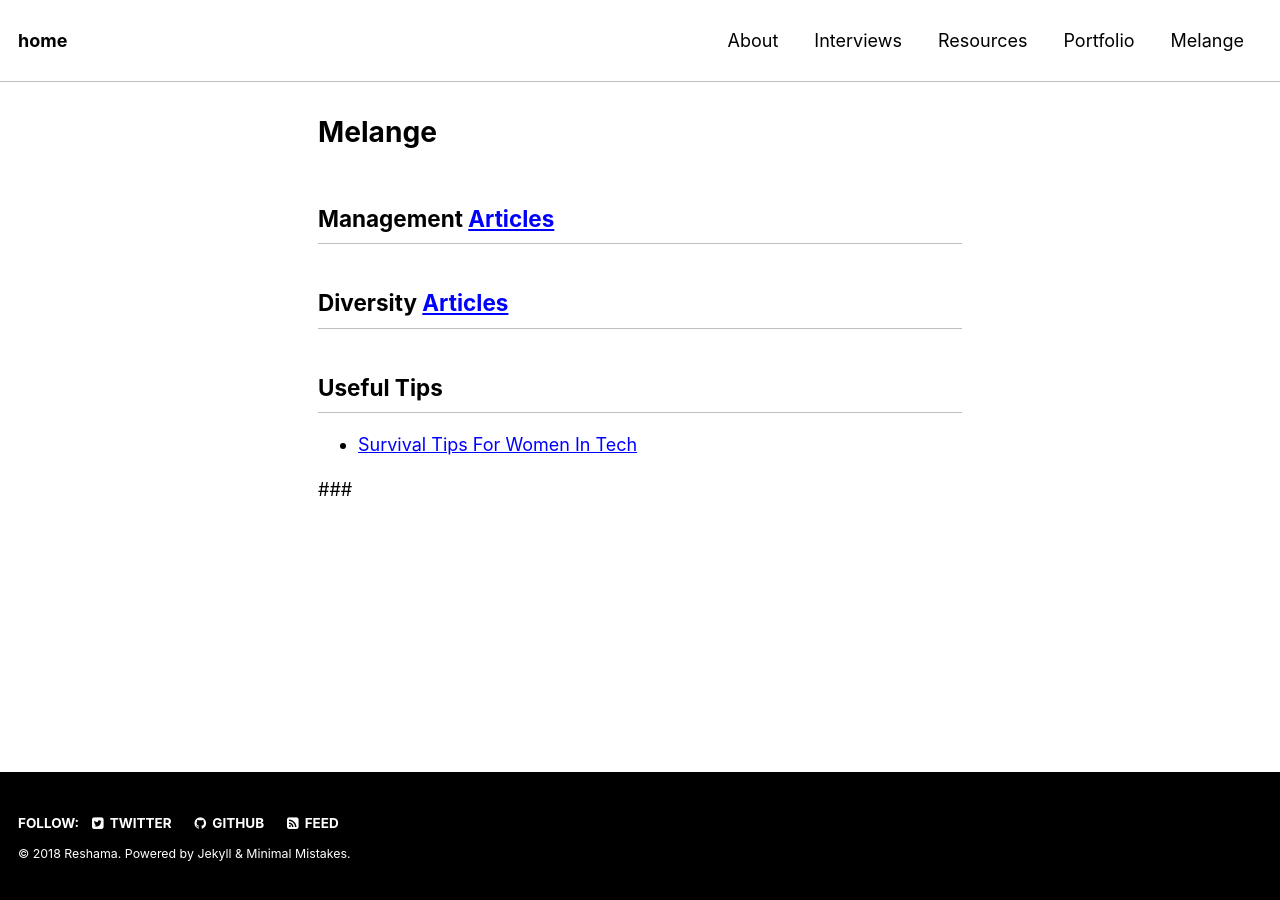
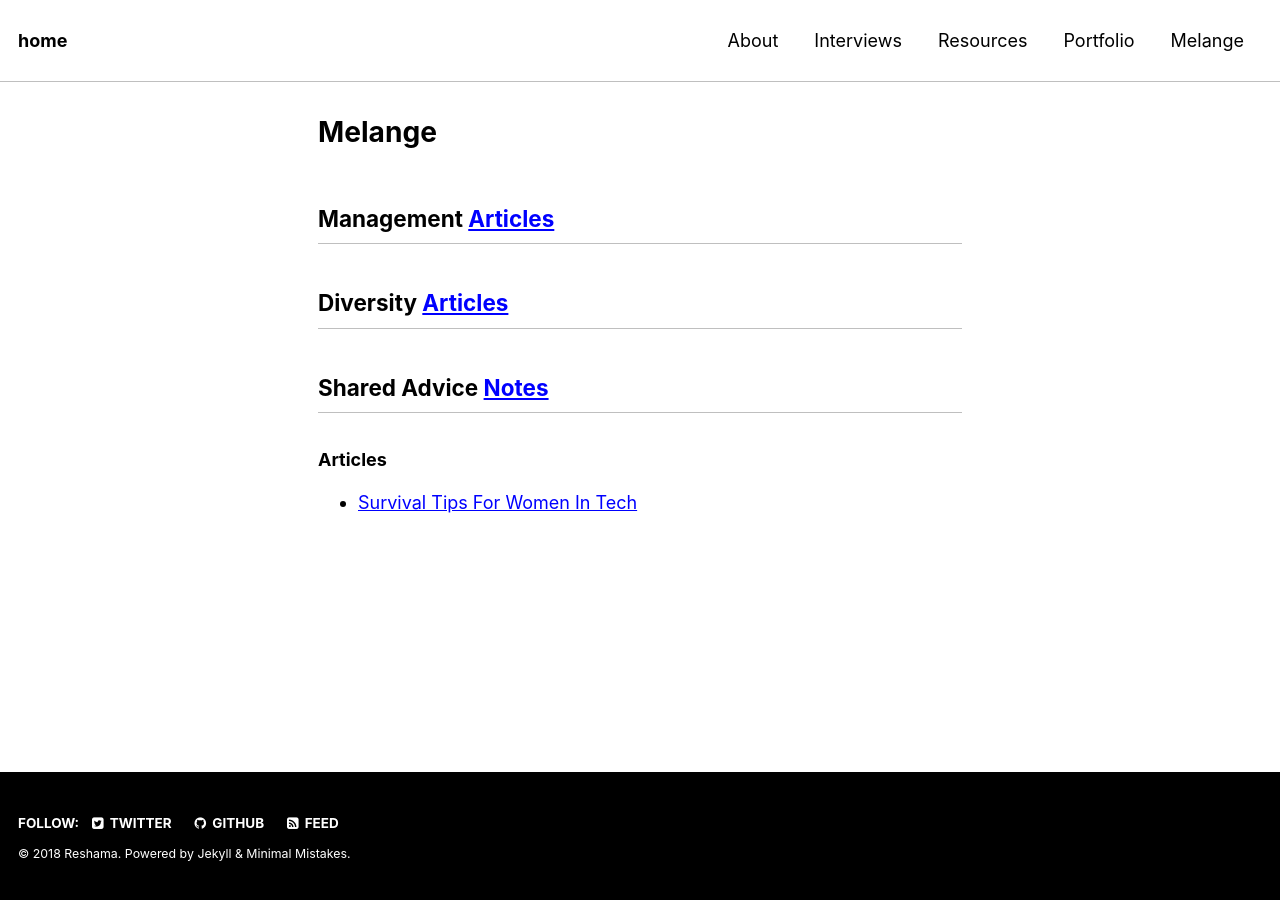
Before and after one commit to reshamas/reshamas.github.io, a Jekyll site: the page built from melange/index.md, in a window 1280 px wide. Built offline with Jekyll 4.4.1, drawn with Linux system fonts in a browser that asks for light colours.

Commit message:
Update index.md

```diff
--- a/melange/index.md
+++ b/melange/index.md
@@ -9,7 +9,7 @@ comments: false
 
 ## Diversity [Articles](diversity.md)
 
-## Useful Tips
+## Shared Advice [Notes](shared_tips.md)
+
+### Articles
 - [Survival Tips For Women In Tech](https://patricia.no/2018/09/06/survival_tips_for_women_in_tech.html)
-
-###
```
